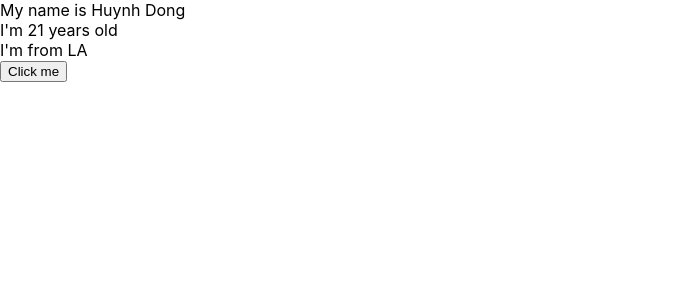
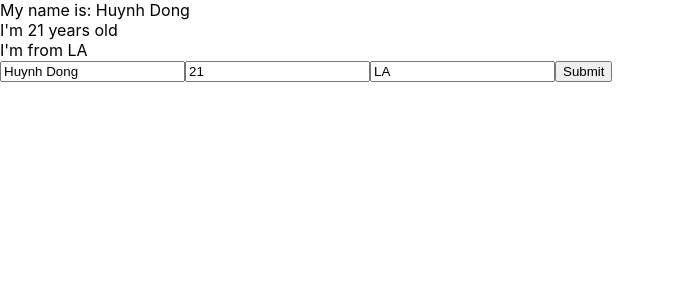
Before and after one commit to huynhdong0/learn-reactjs-hoidanit, a React (Create React App) app: page / in a window 1280 px wide. Shown: the top 300 px of the page, without its empty margins (0-675 px from the left). Built offline with nearby package versions, Linux system fonts and the light colour scheme.

Commit message:
divide code

```diff
--- a/src/components/MyCompoent.js
+++ b/src/components/MyCompoent.js
@@ -1,38 +1,13 @@
 import React from "react";
-
+import UserInfor from "./UserInfor";
 class MyComponent extends React.Component {
 
-    names = ['HD', 'Huynh Dong', 'Van Dong', 'Dong', 'Dong Huynh'];
-    state = {
-        name : "Huynh Dong",
-        age: 21,
-        address: "LA",
-      };
-
-    handleClick() {
-        console.log('>> Click me by button')
-        console.log(`My name is ${this.state.name}`)
-
-        this.setState({
-            name: this.names[(Math.floor(Math.random()*3)+1)],
-            age: Math.floor((Math.random() * 100) +1)
-        })
-    }
 
 
     render() {
         return (
             <div>
-                <div>
-                My name is {this.state.name}
-                </div>
-                <div>
-                I'm {this.state.age} years old
-                </div>
-                <div>
-                I'm from {this.state.address}
-                </div>
-                <button onClick={(event) => {this.handleClick(event)}}> Click me</button>
+                <UserInfor/>
             </div>
         );
     };
--- /dev/null
+++ b/src/components/UserInfor.js
@@ -0,0 +1,59 @@
+import React from "react";
+
+class UserInfor extends React.Component {
+    state = {
+        name : "Huynh Dong",
+        age: 21,
+        address: "LA",
+    };
+
+    handleOnChangeName = (event) => {
+        this.setState({
+            name: event.target.value
+        })
+    }
+    handleOnChangeAge = (event) => {
+        this.setState({
+            age: event.target.value
+        })
+    }
+    handleOnChangeAddress = (event) => {
+        this.setState({
+            address: event.target.value
+        })
+    }
+
+    handleSubmit = (event) => {
+        // ignore refresh again page
+        event.preventDefault();
+
+        console.log(this.state);
+
+    }
+
+    render() {
+        return (
+            <div>
+                <div>
+                My name is:  {this.state.name}
+                </div>
+                <div>
+                I'm {this.state.age} years old
+                </div>
+                <div>
+                I'm from {this.state.address}
+                </div>
+                <form onSubmit={(event) => {this.handleSubmit(event)}}>
+                    <input type="text" value={this.state.name}
+                     onChange={(event) => {this.handleOnChangeName(event)}}/>
+                    <input type="text" value={this.state.age}
+                    onChange={(event) => {this.handleOnChangeAge(event)}}/>
+                    <input type="text" value={this.state.address}
+                    onChange={(event) => {this.handleOnChangeAddress(event)}}/>
+                    <button>Submit</button>
+                </form>
+            </div>
+        )
+    };
+}
+export default UserInfor;
```
